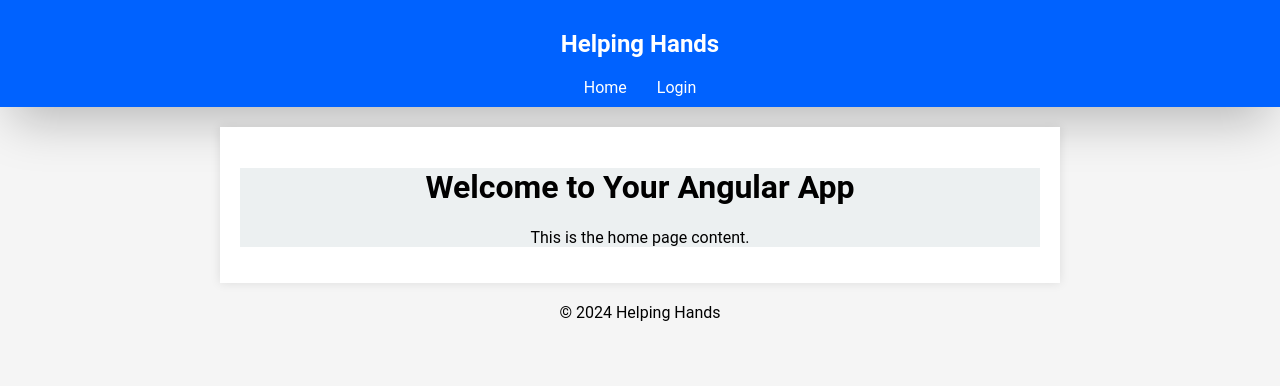
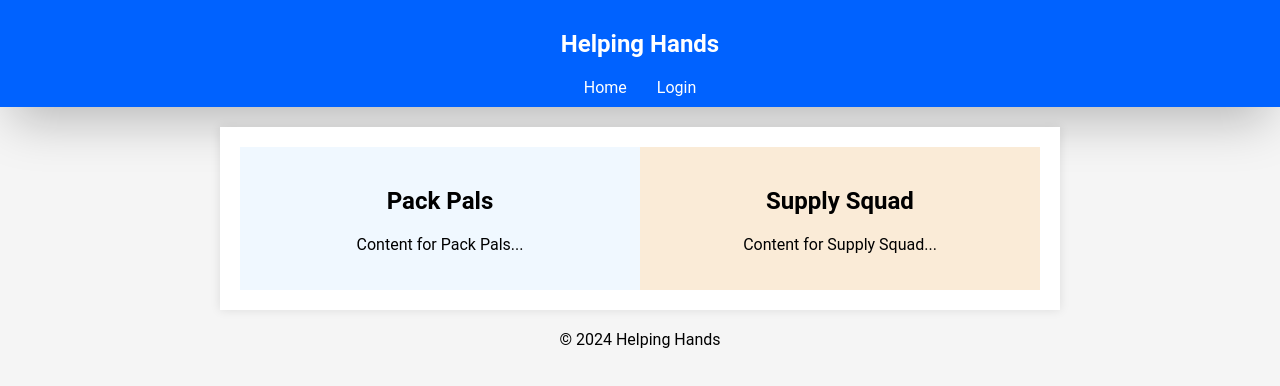
Before and after one commit to bocchial1/GrizzHacks, an Angular app in the folder Helping-Hands/: page / in a window 1280 px wide. Shown: the top 386 px of the page. Built offline with nearby package versions, Linux system fonts and the light colour scheme.

Commit message:
updated home

```diff
--- a/Helping-Hands/angular.json
+++ b/Helping-Hands/angular.json
@@ -91,5 +91,8 @@
         }
       }
     }
+  },
+  "cli": {
+    "analytics": false
   }
 }
--- a/Helping-Hands/src/app/home/home.component.css
+++ b/Helping-Hands/src/app/home/home.component.css
@@ -14,3 +14,17 @@
   padding: 20px;
   margin: 10px 0;
 }
+.container {
+  display: flex;
+  width: 100%;
+}
+.panel {
+  flex: 1; /* Makes each panel take up equal width */
+  padding: 20px; /* Adds some spacing inside the panels */
+}
+.pack-pals {
+  background-color: #f0f8ff; /* Light blue background for distinction */
+}
+.supply-squad {
+  background-color: #faebd7; /* Light antique white background for distinction */
+}
--- a/Helping-Hands/src/app/home/home.component.html
+++ b/Helping-Hands/src/app/home/home.component.html
@@ -1,6 +1,10 @@
 <div class="container">
-    <div class="home">
-        <h1>Welcome to Your Angular App</h1>
-        <p>This is the home page content.</p>
-    </div>
+  <div class="panel pack-pals">
+    <h2>Pack Pals</h2>
+    <p>Content for Pack Pals...</p>
+  </div>
+  <div class="panel supply-squad">
+    <h2>Supply Squad</h2>
+    <p>Content for Supply Squad...</p>
+  </div>
 </div>
```
Also changed, not shown: 1 other file (tests, documents, lock files or other folders). Lines whose indentation alone changed are shown as unchanged.
